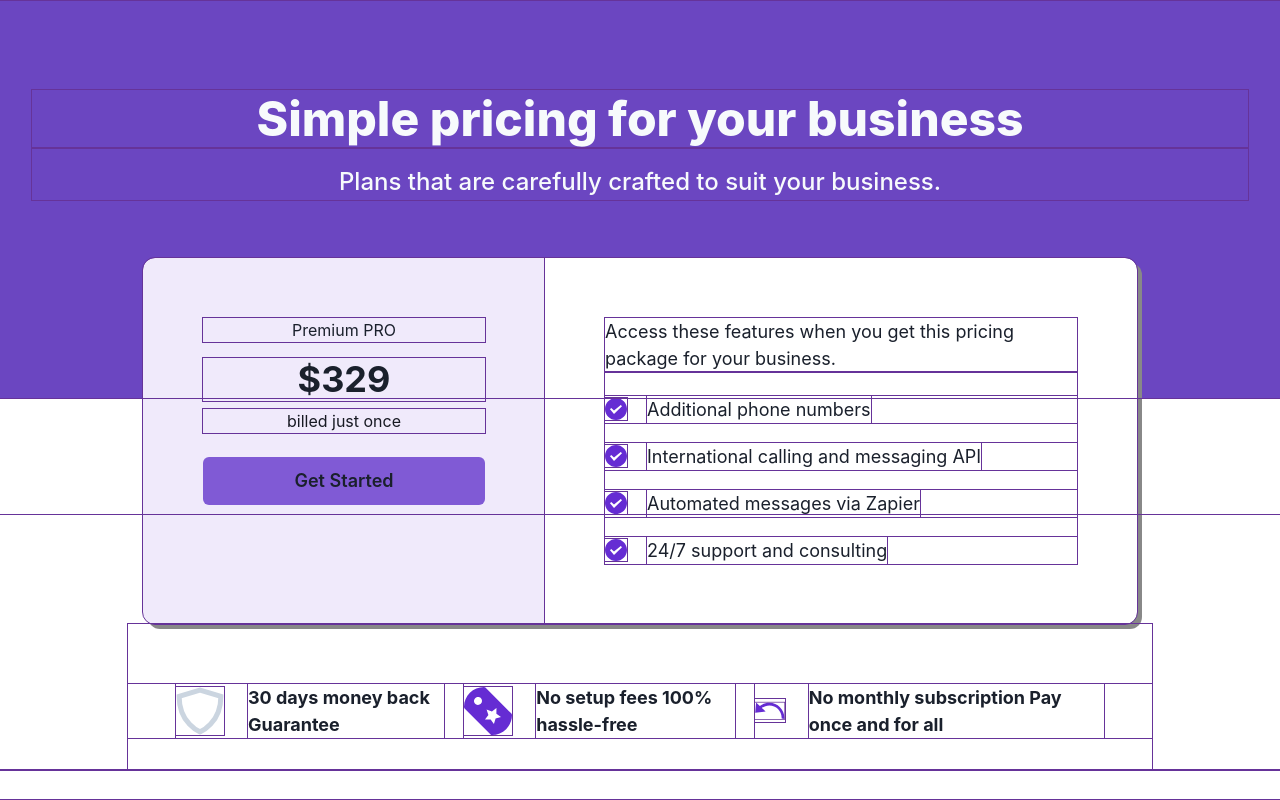
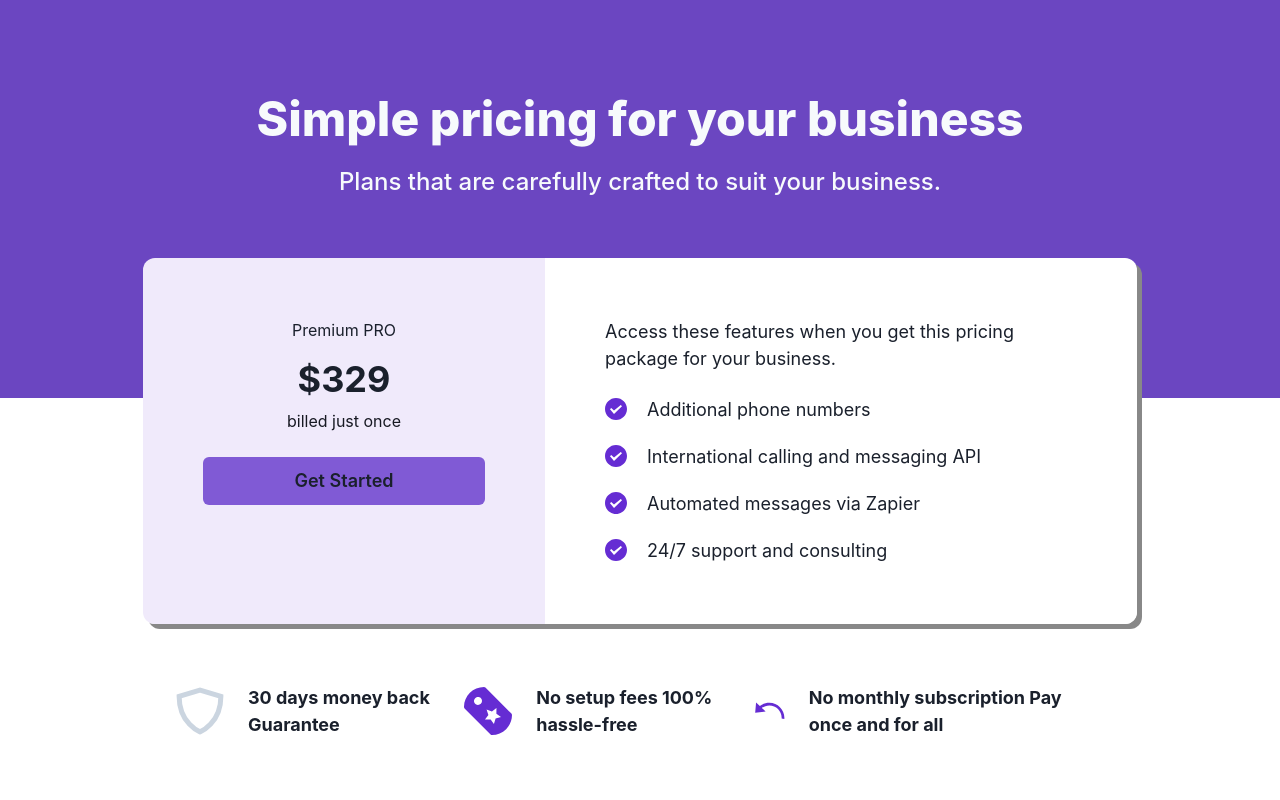
Before and after one commit to maakosu2/vita-full-chakra-ui-project, a React (Vite) app in the folder project_1/my-profile_app/: page / in a window 1280 px wide. Built offline with nearby package versions, Linux system fonts and the light colour scheme.

Commit message:
page with full price-tag no outline

```diff
--- a/project_1/my-profile_app/src/index.css
+++ b/project_1/my-profile_app/src/index.css
@@ -1,7 +1,7 @@
 *{
 
 
-  outline: 1px rebeccapurple solid;
+  /* outline: 1px rebeccapurple solid; */
 
 
 }
```
